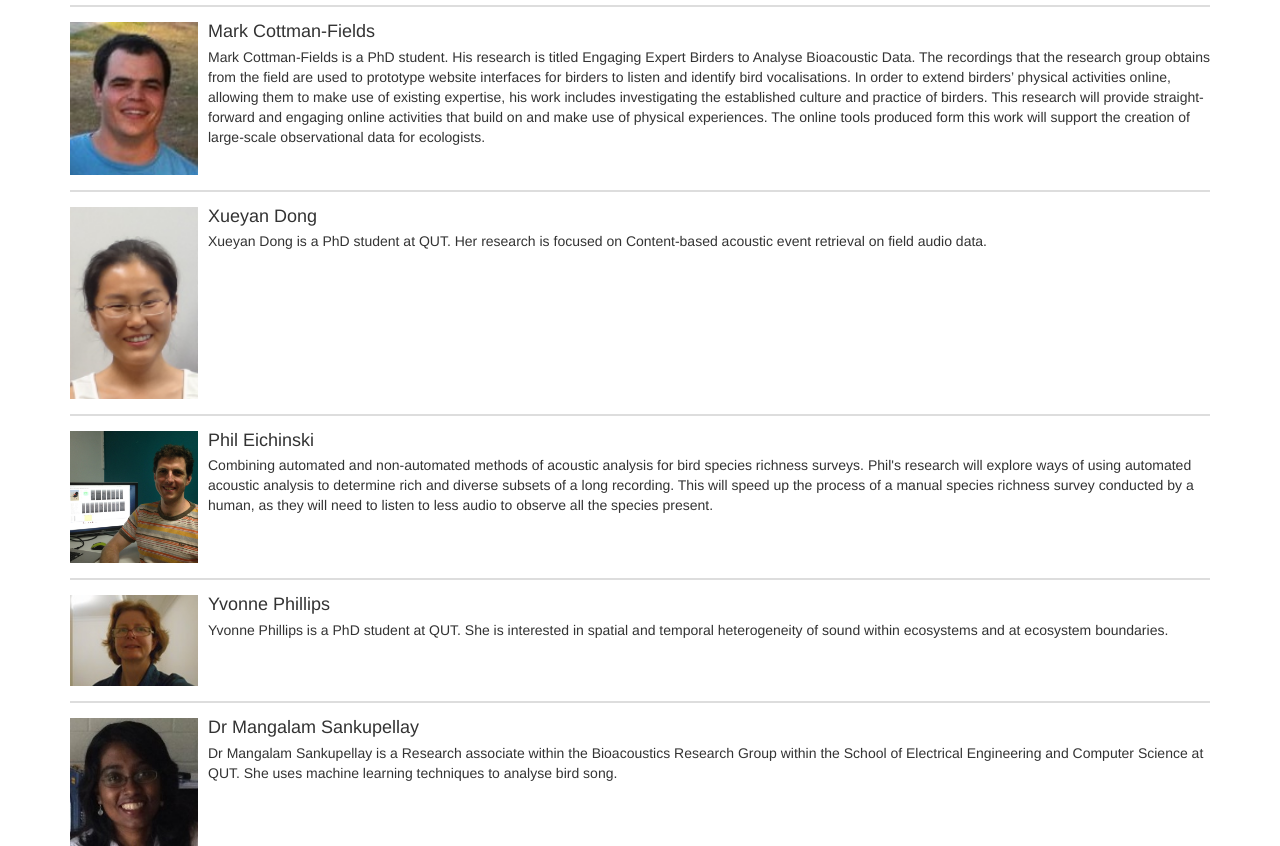
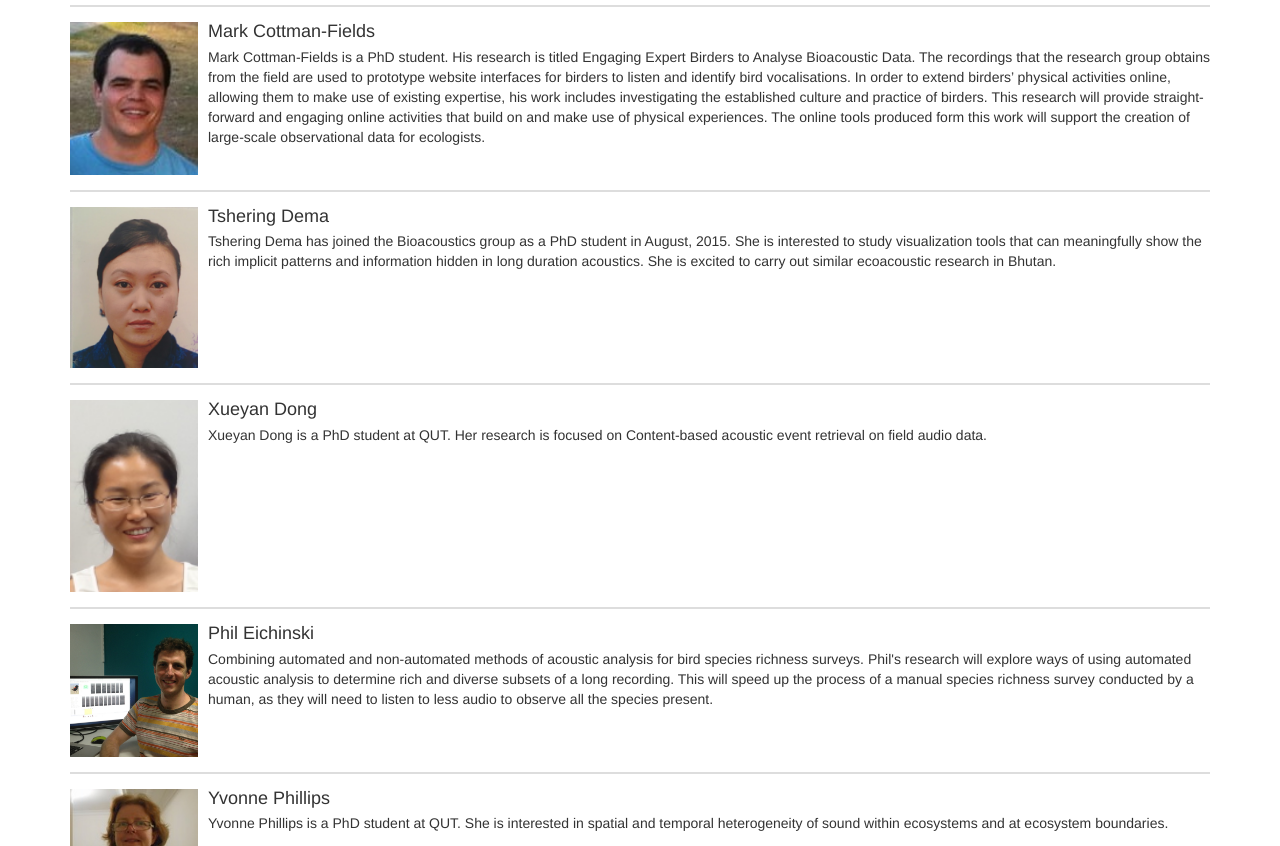
Before and after one commit to QutEcoacoustics/research-blog, a Jekyll site: the page built from people/people.html, in a window 1280 px wide and 900 px high, scrolled down 701 px, cut to the strip 54-900 px from the top of the window. Built offline with Jekyll 4.4.1, drawn with Linux system fonts in a browser that asks for light colours; nearby versions of some CDN libraries; Markdown is read by kramdown in place of the engine named in the settings.

Commit message:
Added bio for tshering

```diff
--- a/people/people.html
+++ b/people/people.html
@@ -86,6 +86,19 @@ title: Ecosounds | People
                 online activities that build on and make use of physical experiences. The online tools produced form
                 this
                 work will support the creation of large-scale observational data for ecologists.
+            </div>
+        </li>
+		  <li class="media">
+            <span class="pull-left">
+                <img class="media-object" src="../images/TDema.jpg" alt="Tshering Dema">
+            </span>
+
+            <div class="media-body">
+                <h4 class="media-heading">Tshering Dema</h4>
+               Tshering Dema has joined the Bioacoustics group as a PhD student in August, 2015. She is interested to study visualization
+			   tools that can meaningfully show the rich implicit patterns and information hidden in long duration acoustics. She is
+			   excited to carry out similar ecoacoustic research in Bhutan.
+
             </div>
         </li>
         <li class="media">
```
Also changed, not shown: images/TDema.jpg (added).
